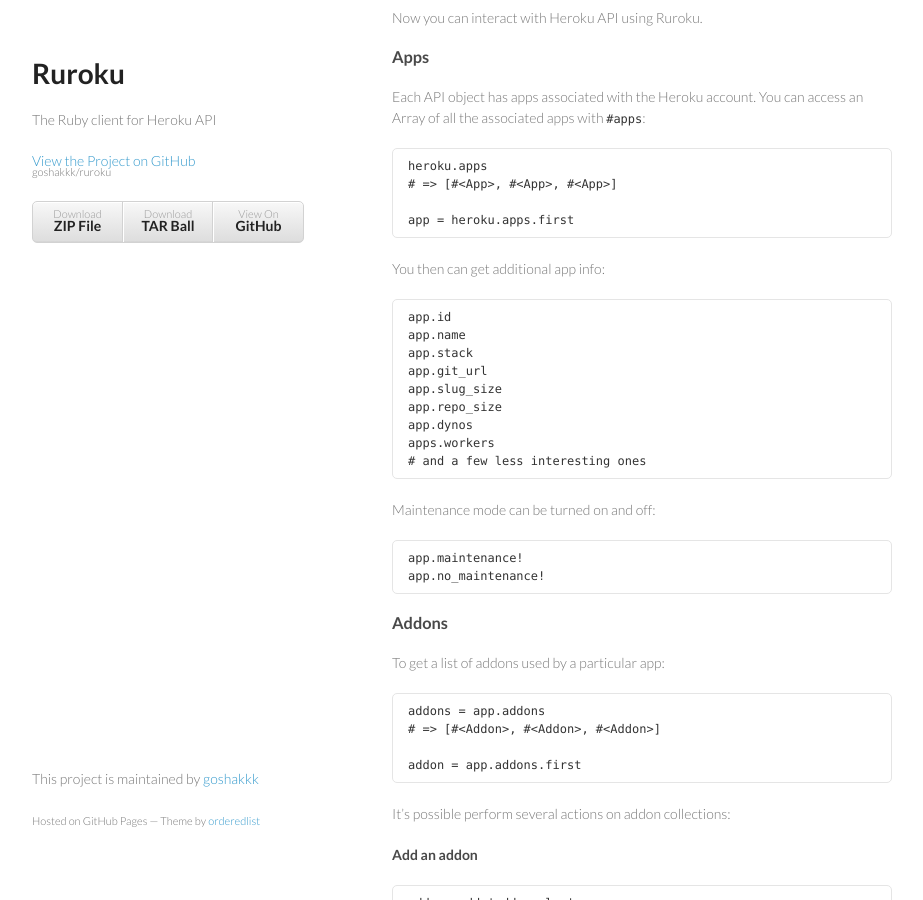
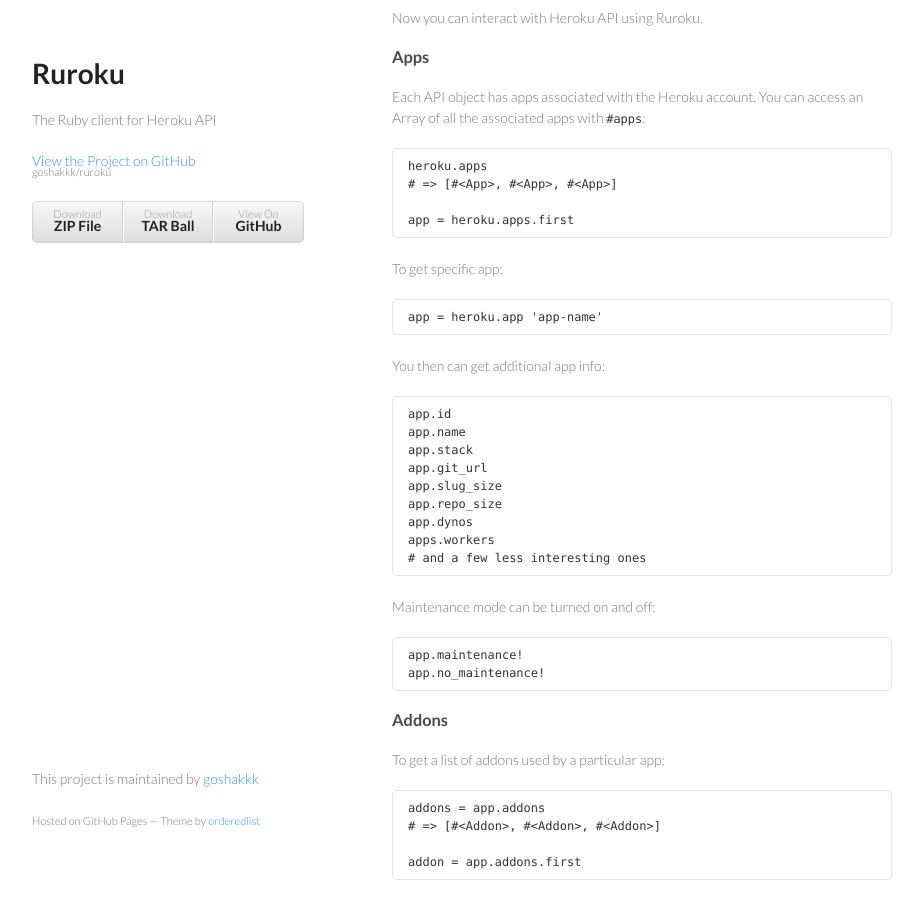
Before and after one commit to goshacmd/ruroku, a Jekyll site: the page built from index.md, in a window 1280 px wide and 900 px high, scrolled down 658 px. Shown: the whole window, without its empty margins (178-1101 px from the left). Built offline with Jekyll 4.4.1, drawn with Linux system fonts in a browser that asks for light colours.

Commit message:
updated readme

```diff
--- a/index.md
+++ b/index.md
@@ -41,6 +41,10 @@
     # => [#<App>, #<App>, #<App>]
 
     app = heroku.apps.first
+
+To get specific app:
+
+    app = heroku.app 'app-name'
 
 You then can get additional app info:
 
```
